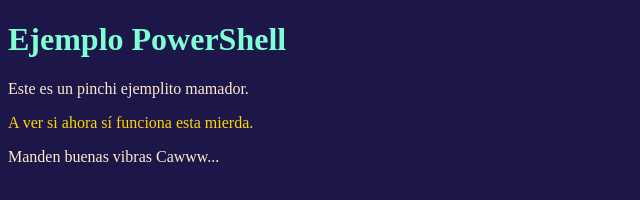
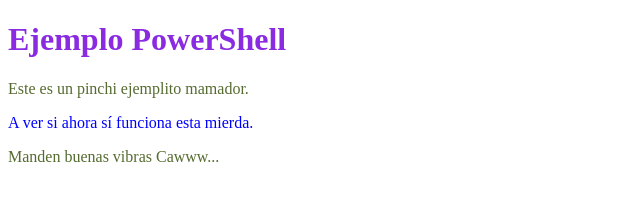
Before and after one commit to valthern/PowerShell, a plain HTML site: page ejemplo/index.html in a window 1280 px wide. Shown: the whole page, without its empty margins (0-640 px from the left). Drawn offline with Linux system fonts and the light colour scheme.

Commit message:
cambios sin variables

```diff
--- a/ejemplo/css/estilos.css
+++ b/ejemplo/css/estilos.css
@@ -1,16 +1,12 @@
-body{
-    background-color: rgb(29, 22, 73);
-}
-
 h1{
-    color: aquamarine;
+    color: blueviolet;
     font-weight: bold;
 }
 
-#mi-id{
-    color:gold;
+p{
+    color: darkolivegreen;
 }
 
-p{
-    color: blanchedalmond;
+#mi-id{
+    color:blue;
 }
```
Also changed, not shown: 1 other file.
